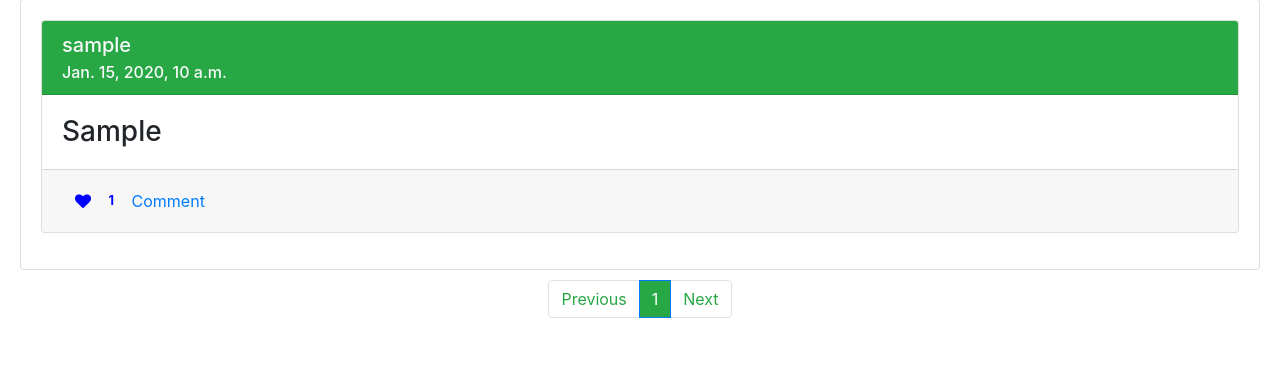
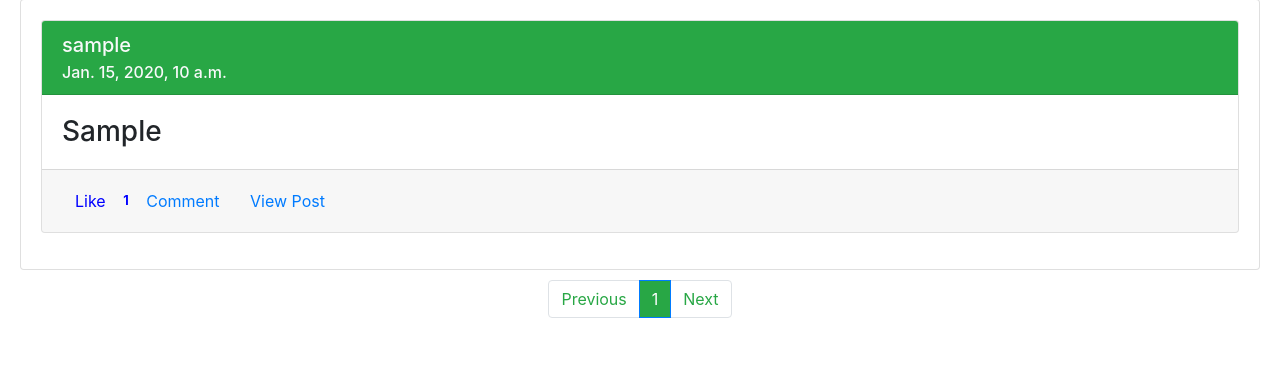
Before and after one commit to rakinplaban/Network_Project, a Django app: page / in a window 1280 px wide. Shown: the part 69-453 px from the top of the page. Run offline with Django 3.2, Linux system fonts and the light colour scheme; tables that the repository leaves empty hold one stand-in row (values such as "Sample post"); some libraries are stand-ins or nearby versions.

Commit message:
stoped attempt.

```diff
--- a/network/static/network/controller.js
+++ b/network/static/network/controller.js
@@ -1,13 +1,35 @@
 document.addEventListener("DOMContentLoaded",function(){
-    document.querySelector('#likeform').onsubmit = like_function();
+    document.querySelector('#like').addEventListener('click', ()=> like_function('like'));
 })
 
 
-function like_function(){
-    if(document.querySelector('#like').style.color == 'blue'){
-        document.querySelector('#like').style.color == 'red';
-    }
-    else{
-        document.querySelector('#like').style.color == 'blue';
-    }
+
+let is_like = "{{is_like}}";
+let num_like = "{{num_like}}";
+
+function like_function(like){
+    fetch(`/like/${posts_id}`,{
+        method:"POST",
+        body : JSON.stringify({
+            "is_like" : is_like,
+            "num_like" : num_like,
+        })
+    })
+    .then(response => response.json())
+    .then(result => {
+        if(result.is_like){
+            document.querySelector('#like').innerHTML = "Unike";
+        }
+        else{
+            document.querySelector('#like').innerHTML = "Like";
+        }
+    })
 }
+
+// function like_function(){
+//     if (document.querySelector("#like").style.color == "blue"){
+//         document.querySelector("#like").style.color = "red";
+//     }else{
+//         document.querySelector("#like").style.color = "blue";
+//     }
+// }
--- a/network/templates/network/layout.html
+++ b/network/templates/network/layout.html
@@ -6,6 +6,7 @@
         <meta charset="UTF-8">
         <title>{% block title %}Social Network{% endblock %}</title>
         <script src="{% static 'network/controller.js' %}"></script>
+        <link rel="shortcut icon" href="#" />
         <link rel="stylesheet" href="https://stackpath.bootstrapcdn.com/bootstrap/4.4.1/css/bootstrap.min.css" integrity="sha384-Vkoo8x4CGsO3+Hhxv8T/Q5PaXtkKtu6ug5TOeNV6gBiFeWPGFN9MuhOf23Q9Ifjh" crossorigin="anonymous">
         <link href="{% static 'network/styles.css' %}" rel="stylesheet">
         <link rel="icon" type="image" href="https://static.wikia.nocookie.net/ccs/images/8/89/Meiling_Li_Clear_Card_Arc.png/revision/latest?cb=20180408031809">
@@ -15,6 +16,9 @@
         <!-- <script src="https://unpkg.com/react@17/umd/react.production.min.js" crossorigin></script>
         <script src="https://unpkg.com/react-dom@17/umd/react-dom.production.min.js" crossorigin></script> -->
         <script src="https://unpkg.com/babel-standalone@6/babel.min.js"></script>
+        {% block script %}
+
+        {% endblock %}
     </head>
     <body>
         <div class = "nabclass">
--- a/network/templates/network/like.html
+++ b/network/templates/network/like.html
@@ -1,27 +1,37 @@
+{% load static %}
 <div class="card-footer">
     <!-- {% if is_like %}
-        <form action="{% url 'like' id=posts.id %}" method="POST" style="display: inline;">
+        <form action="{% url 'likepost' id=posts.posts_id %}" method="POST" style="display: inline;">
             {% csrf_token %}
             <button href="http://google.com" id = "like" class="btn btn-link" style="text-decoration: none; color:red" type="submit"><i class="fa fa-heart"></i></button>
         </form>
         <!-- <a href="http://google.com" id = "like" class="btn btn-link" style="text-decoration: none; color:red" type="submit"><i class="fa fa-heart"></i></a> -->
     <!-- {% else %}
-        <form action="{% url 'like' id=posts.id %}" method="POST" style="display: inline;">
+        <!-- <form action="{% url 'likepost' posts_id=posts.id %}" method="POST" style="display: inline;">
             {% csrf_token %}
             <button href="http://google.com" id = "like" class="btn btn-link" style="text-decoration: none; color:blue" type="submit"><i class="fa fa-heart"></i></button>
-        </form>
+        </form> -->
         <!-- <a href="http://google.com" id = "like" class="btn btn-link" style="text-decoration: none; color:blue" type="submit"><i class="fa fa-heart"></i></a> -->
     <!-- {% endif %} -->
-    <form action="{% url 'like' id=posts.id %}" id="likeform" method="POST" style="display: inline;">
+    <form action="{% url 'likepost' posts_id=posts.id %}" id="likeform" method="POST" style="display: inline;">
+        <!-- {% csrf_token %} -->
+        <button id = "like" class="btn btn-link" type="submit">Like</button>
+    </form>
+    <!-- <form action="{% url 'likepost' posts_id=posts.id %}" method="POST" style="display: inline;">
         {% csrf_token %}
-        <button id = "like" class="btn btn-link" type="submit"><i class="fa fa-heart"></i></button>
-    </form>
-    <!-- <form action="{% url 'like' id=posts.id %}" method="POST" style="display: inline;" onsubmit="return false">
-        {% csrf_token %}
-        <button onclick="like_function(posts)" id = "like" class="btn btn-link" type="submit"><i class="fa fa-heart"></i> {{posts.id}}</button>
+        <button onclick="like_function(posts_id)" id = "like" class="btn btn-link" type="submit"><i class="fa fa-heart"></i> {{posts.id}}</button>
     </form> -->
+
+    <!-- <button onclick="like_function()" id = "like" class="btn btn-link">Like</i> </button> -->
     <small id="num_of_likes">{{ posts.likepost.all.count }}</small>
+    {% block script %}
+        <script>
+            let posts_id = "{{ posts.id }}";
+        </script>
+        <script src="{% static 'network/controller.js' %}"></script>
+    {% endblock %}
     <button class="btn btn-link" style="text-decoration: none;">Comment</button>
+    <a href="{% url 'postpage' id=posts.id %}" class="btn btn-link" style="text-decoration: none;">View Post</a>
     {% if request.user.id is posts.user.id %}
         <a href="{% url 'editpost' id=posts.id %}" class="btn btn-link" style="text-decoration: none;">Edit</a>
 
--- a/network/urls.py
+++ b/network/urls.py
@@ -15,5 +15,6 @@ urlpatterns = [
     path("postform", views.createpost, name="postform"),
     path("editform/<int:id>",views.editpost,name="editpost"),
     path("following",views.followerspost,name="following"),
-    path("index/<int:id>/like",views.likepost, name="like"),
+    path("like/<int:posts_id>",views.likepost, name="likepost"),
+    path("postpage/<int:id>",views.view_post,name="postpage"),
 ]+ static(settings.MEDIA_URL, document_root= settings.MEDIA_ROOT)
--- a/network/views.py
+++ b/network/views.py
@@ -1,5 +1,7 @@
+from sqlite3 import Timestamp
 from django.contrib.auth import authenticate, login, logout
 from django.contrib.auth.decorators import login_required
+from django.core import serializers
 from django.db import IntegrityError
 from django.conf import settings
 from django.http import HttpResponse, HttpResponseRedirect, JsonResponse
@@ -15,6 +17,7 @@ import json
 from rest_framework.decorators import api_view
 from rest_framework.response import Response
 from django.core.paginator import Paginator
+from django.views.decorators.csrf import csrf_exempt
 
 # @api_view(['GET','POST'])
 def index(request):
@@ -64,23 +67,27 @@ def index(request):
     })
 
 @login_required
-def likepost(request,id):
-    post = NewPost.objects.get(id = id)
+@csrf_exempt
+def likepost(request,posts_id):
+    posts = NewPost.objects.get(id = posts_id)
     is_like = False
-    for like in post.likepost.all():
+    for like in posts.likepost.all():
         if like == request.user and request.method == "POST":
             is_like = True
             break
 
     if not is_like:
-        post.likepost.add(request.user)
+        posts.likepost.add(request.user)
 
     else:
-        post.likepost.remove(request.user)
+        posts.likepost.remove(request.user)
+
+    # serialize_obj = serializers.serialize("json",posts_id)
 
     return JsonResponse({
         "is_like" : is_like,
-    })
+        "num_like" : posts.likepost.count()
+    },safe=False)
 
     # return render(request,"network/index.html",{
     #     "is_like" : is_like,
@@ -255,3 +262,28 @@ def followerspost(request):
         "page_view" : page_view,
         "num" : num,
     })
+
+def view_post(request,id):
+    post = NewPost.objects.get(id=id)
+    user = request.user
+    # timestamp =
+    is_like = False
+    for like in post.likepost.all():
+        if like == request.user and request.method == "POST":
+            is_like = True
+            break
+
+    if not is_like:
+        post.likepost.add(request.user)
+
+    else:
+        post.likepost.remove(request.user)
+
+    return JsonResponse({
+        "is_like" : is_like,
+        "like_num" : post.likepost.count()
+    })
+    return render(request,"network/postpage.html",{
+        "post" : post,
+        "user" : user,
+    })
```
Also changed, not shown: network/templates/network/postpage.html (added, +25 -0 lines).
